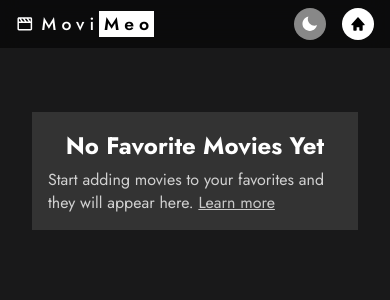
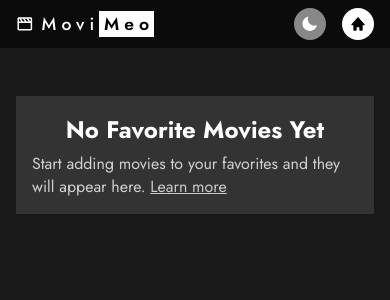
Before and after one commit to deauthor1234/movimeo, a React (Vite) app: page /favorites in a window 390 px wide. Shown: the top 300 px of the page. Built offline with nearby package versions, Linux system fonts and the light colour scheme.

Commit message:
Make favorites page responsive

```diff
--- a/src/css/main.css
+++ b/src/css/main.css
@@ -843,7 +843,7 @@ header .swiper-pagination-bullet-active {
 }
 
 .favorites {
-    margin: 7rem 0 0;
+    margin: 6rem 0 0;
     padding: 0 2rem;
 }
 
@@ -1168,10 +1168,15 @@ footer .download-media svg {
     .movie-card .movie-info div {
         gap: 1rem;
     }
+
+    .favorites .favorite-movies-wrapper {
+        grid-template-columns: 1fr 1fr;
+    }
 }
 
 @media (max-width: 768px) {
-    .container_wrapper {
+    .container_wrapper,
+    .favorites {
         padding: 0 1.5rem;
     }
 
@@ -1239,6 +1244,10 @@ footer .download-media svg {
 
     .movie-card .movie-banner img.big {
         display: block;
+    }
+
+    .favorites .favorite-movies-wrapper {
+        grid-template-columns: 1fr;
     }
 }
 
@@ -1344,7 +1353,8 @@ footer .download-media svg {
 }
 
 @media (max-width: 460px) {
-    .container_wrapper {
+    .container_wrapper,
+    .favorites {
         padding: 0 1rem;
     }
 
```
